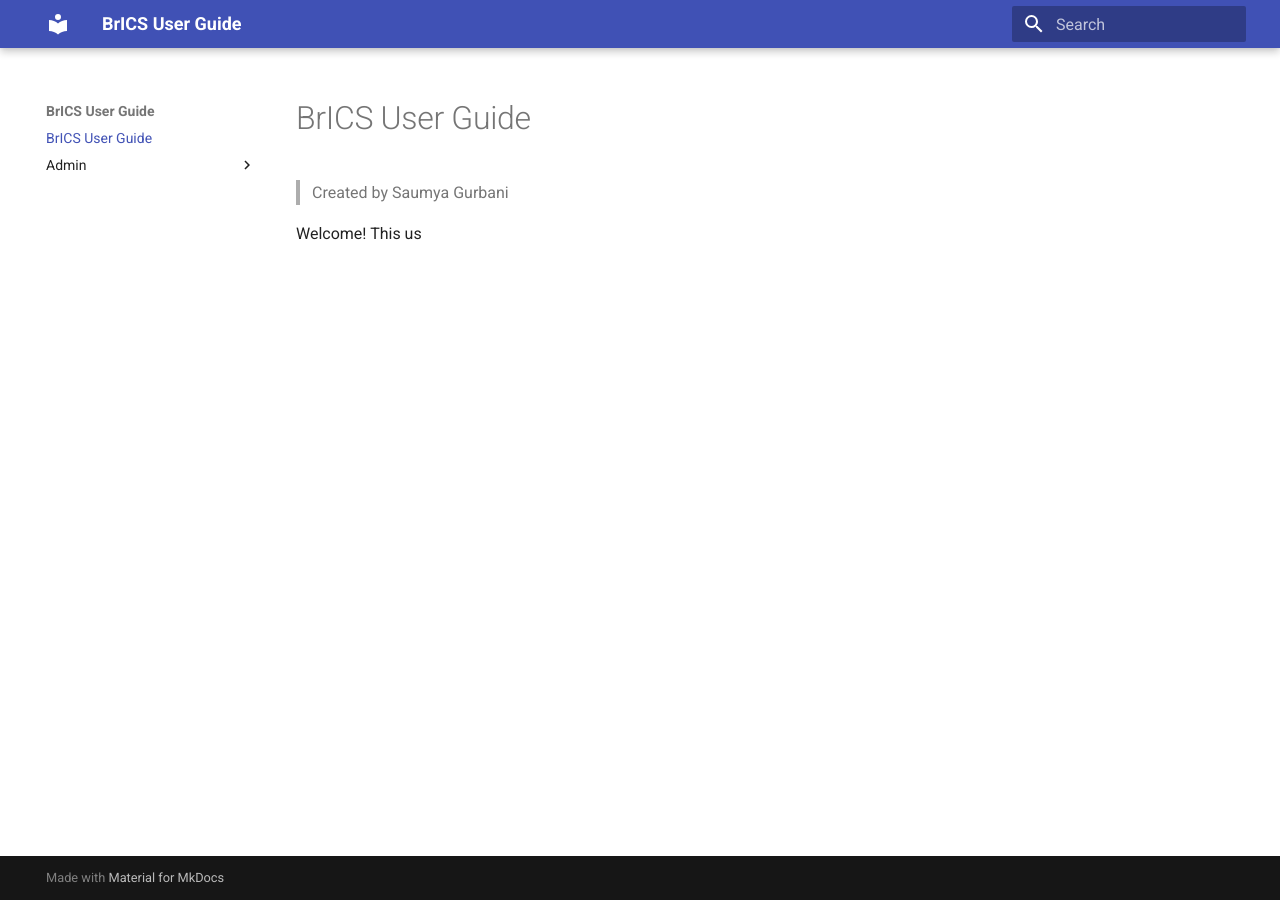
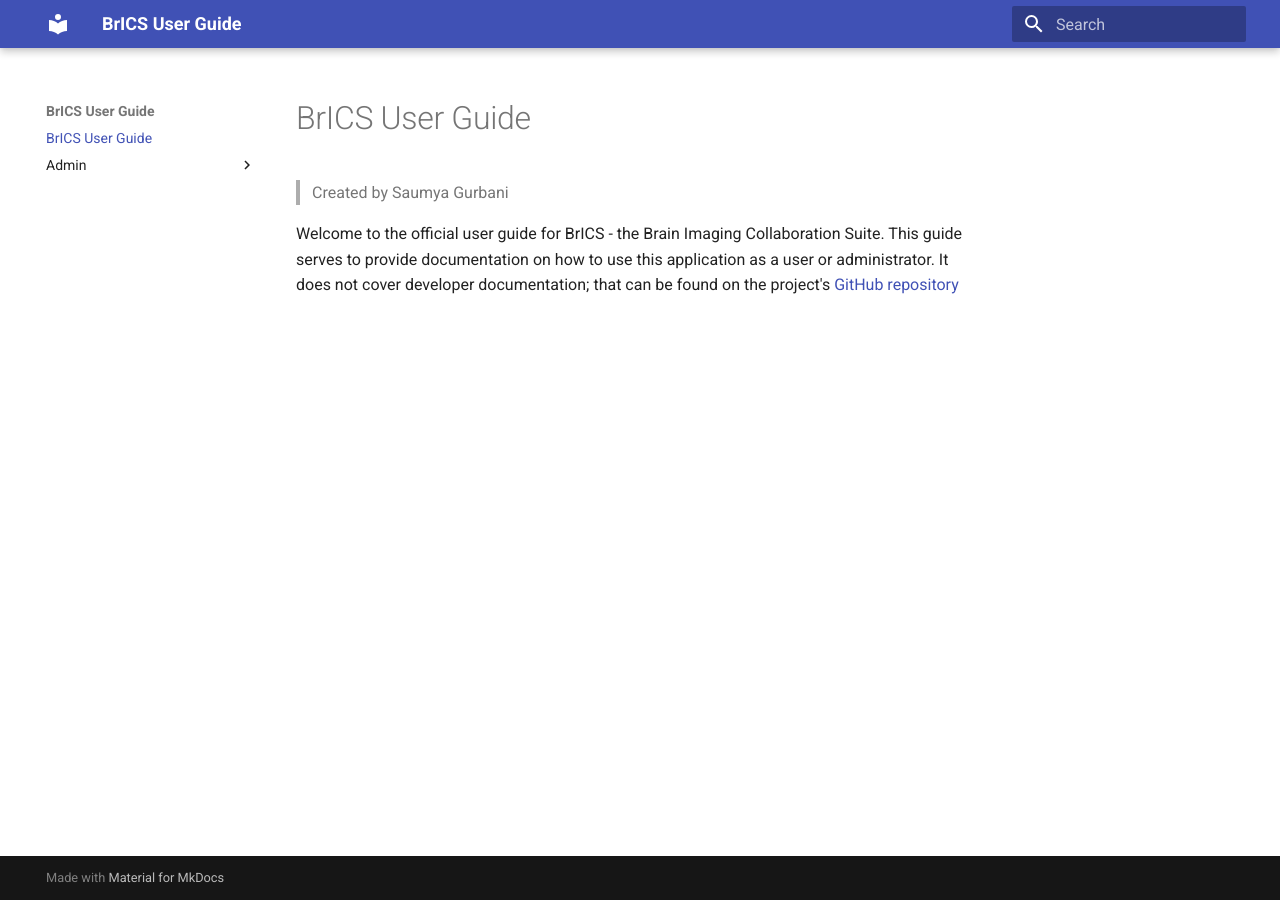
Before and after one commit to BrainImaging/brics-docs, an MkDocs documentation site: the page built from docs/index.md, in a window 1280 px wide. Built offline with MkDocs 1.6.1 and Material for MkDocs 9.7.7, drawn with Linux system fonts in a browser that asks for light colours.

Commit message:
docs/index.md updated from https://stackedit.io/

```diff
--- a/docs/index.md
+++ b/docs/index.md
@@ -2,7 +2,7 @@
 
 > Created by Saumya Gurbani
 
-Welcome! This us
+Welcome to the official user guide for BrICS - the Brain Imaging Collaboration Suite. This guide serves to provide documentation on how to use this application as a user or administrator. It does not cover developer documentation; that can be found on the project's [GitHub repository](https://github.com/sgurbani/brics)
 <!--stackedit_data:
-eyJoaXN0b3J5IjpbMTU1NjgzOTQzM119
+eyJoaXN0b3J5IjpbLTI3NDQyOTE4MV19
 -->
```
